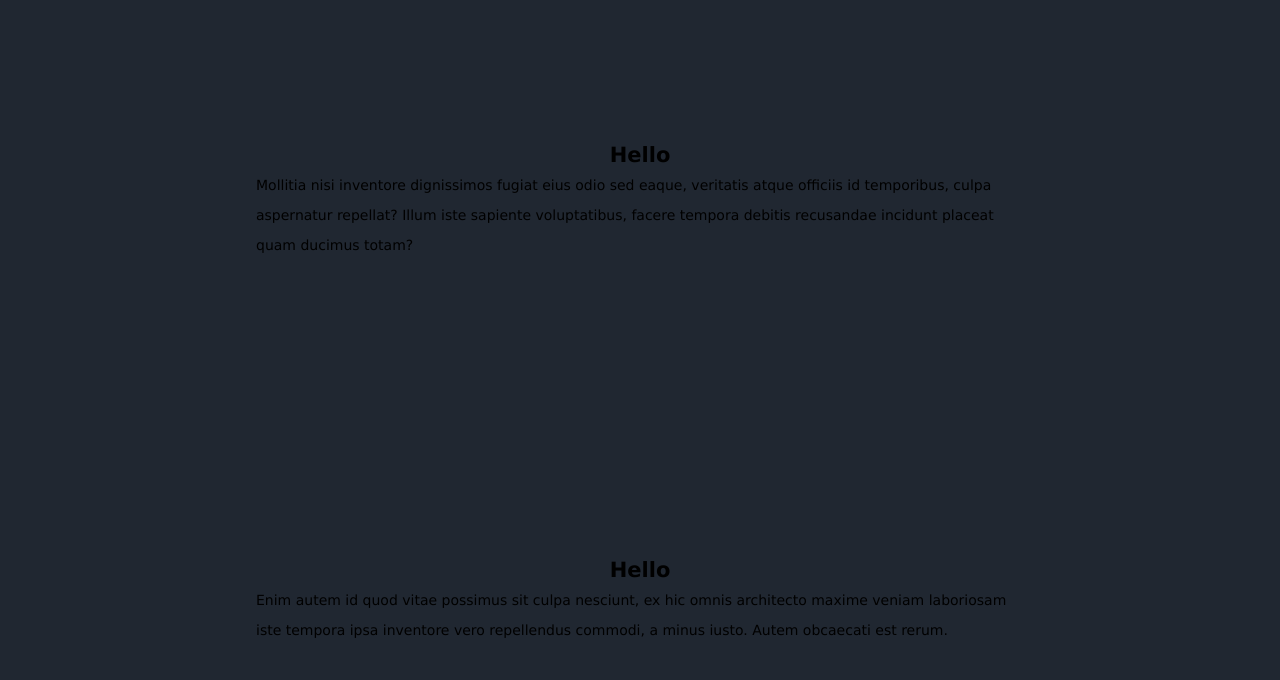
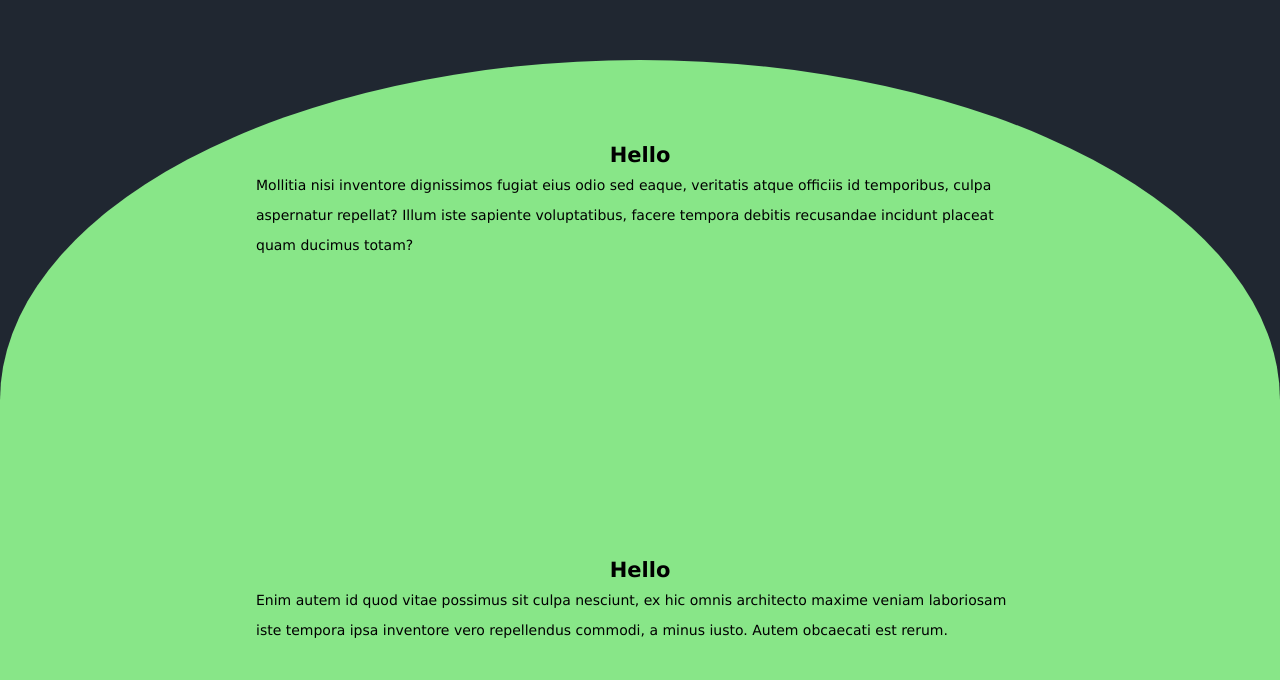
Before and after one commit to YuneshShrestha/curvy_cards, a plain HTML site: page dist/index.html in a window 1280 px wide. Shown: the part 800-1480 px from the top of the page. Drawn offline with Linux system fonts and the light colour scheme.

Commit message:
bubble curve added

```diff
--- a/dist/index.html
+++ b/dist/index.html
@@ -18,11 +18,11 @@
         <p>Voluptatem consequuntur velit alias autem ducimus doloribus provident voluptatum sed consequatur? Debitis consequuntur, enim, dolor nemo delectus labore ipsum magnam unde earum voluptatibus quia perspiciatis dolorem tempore iure obcaecati aliquam.</p>
 
     </section>
-    <section>
+    <section class="bubble">
         <h1>Hello</h1>
         <p>Mollitia nisi inventore dignissimos fugiat eius odio sed eaque, veritatis atque officiis id temporibus, culpa aspernatur repellat? Illum iste sapiente voluptatibus, facere tempora debitis recusandae incidunt placeat quam ducimus totam?</p>
     </section>
-    <section>
+    <section class="green_bubble">
         <h1>Hello</h1>
         <p>Enim autem id quod vitae possimus sit culpa nesciunt, ex hic omnis architecto maxime veniam laboriosam iste tempora ipsa inventore vero repellendus commodi, a minus iusto. Autem obcaecati est rerum.</p>
     </section>
--- a/scss/main.scss
+++ b/scss/main.scss
@@ -50,3 +50,17 @@ section{
     transform: translate(-2.5%, 40.5%);
     z-index: -1;
   }
+ .bubble::after{
+   content: '';
+   height: 85%;
+   width: 100%;
+   bottom: 0;
+   position: absolute;
+   border-top-right-radius: 50% 100%;
+   border-top-left-radius: 50% 100%;
+   background-color:map-get($map: $colors, $key: one);
+   z-index: -1;
+ }
+ .green_bubble{
+  background-color:map-get($map: $colors, $key: one);
+ }
```
Also changed, not shown: dist/css/main.css, 1 other file.
